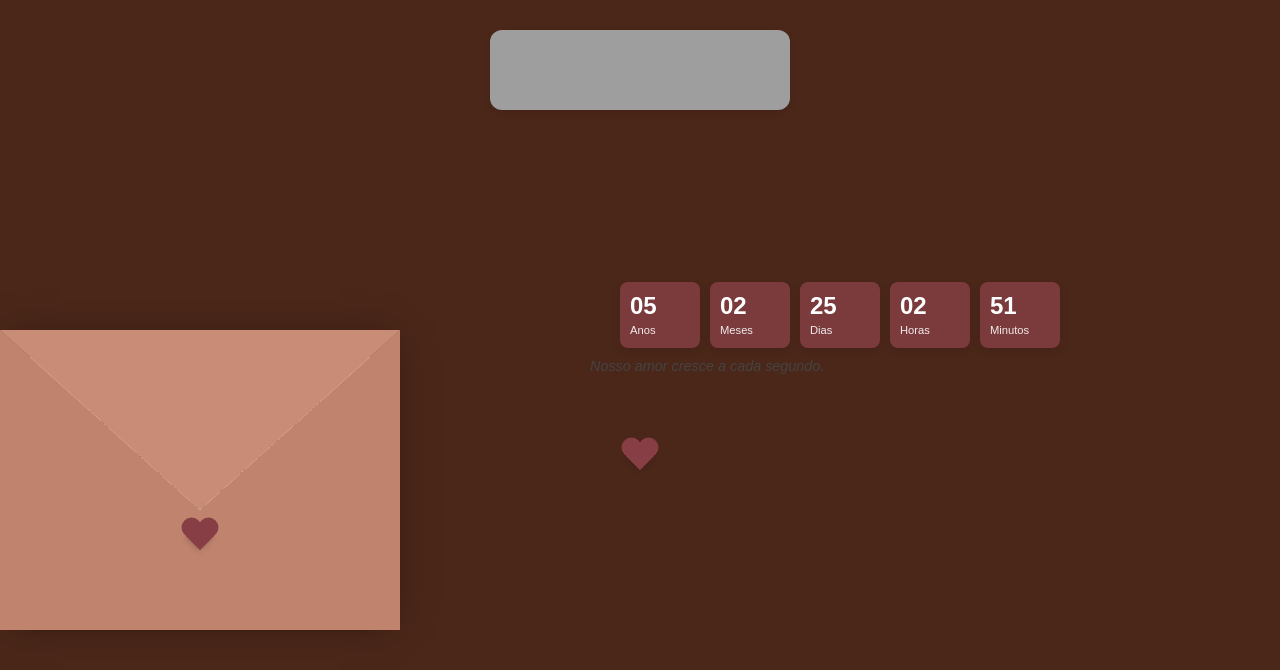
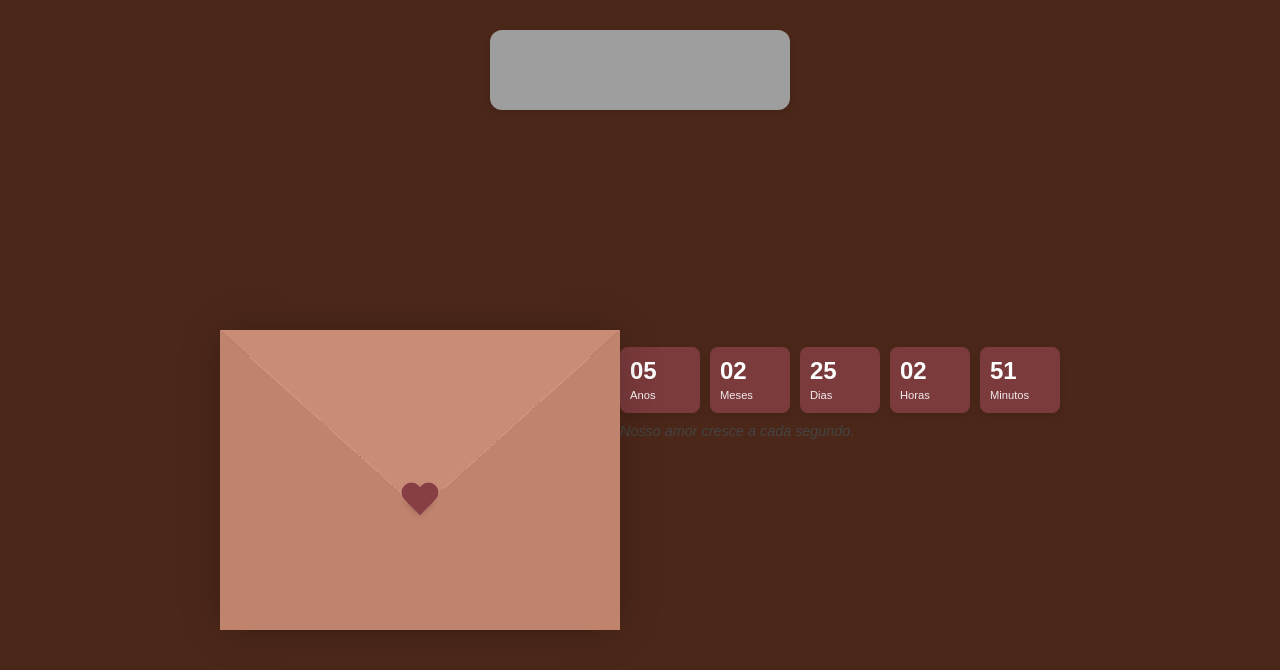
Before and after one commit to sccplaux/cartinha-anna, a plain HTML site: page index.html in a window 1280 px wide. Drawn offline with Linux system fonts and the light colour scheme; grey boxes are pictures that could not be loaded.

Commit message:
Update index.html

```diff
--- a/index.html
+++ b/index.html
@@ -30,7 +30,6 @@
             <p>
               Seu sorriso lindo, sua risada gostosa e seus olhos apaixonantes são uns dos motivos por eu te amar tanto cada dia mais. Você tem um papel tão especial na minha vida que não consigo expressar em palavras minha gratidão por ter te conhecido, e muito menos o quão agradecida eu sou por nós. Feliz dia dos namorados, eu te amo pra sempre.
             </p>
-            </div>
           </div>
         </div>
       </div>
@@ -38,14 +37,8 @@
     </div>
   </div>
 
-
-
-      <div class="heart"></div>
-    </div>
-  </div>
-
-  <!-- CONTADOR ABAIXO DO ENVELOPE (FORA DA CARTA) -->
-  <div class="contador-romantico">
+  <!-- CONTADOR ABAIXO DO ENVELOPE -->
+  <div class="contador-externo">
     <div class="relogio">
       <div class="tempo-box">
         <span id="anos">00</span>
@@ -83,8 +76,6 @@
       const dataInicio = new Date("2020-03-29"); // ALTERE PARA SUA DATA!
       const agora = new Date();
 
-      const diff = agora - dataInicio;
-
       // Cálculos precisos
       const anos = agora.getFullYear() - dataInicio.getFullYear();
       const meses = agora.getMonth() - dataInicio.getMonth();
```
